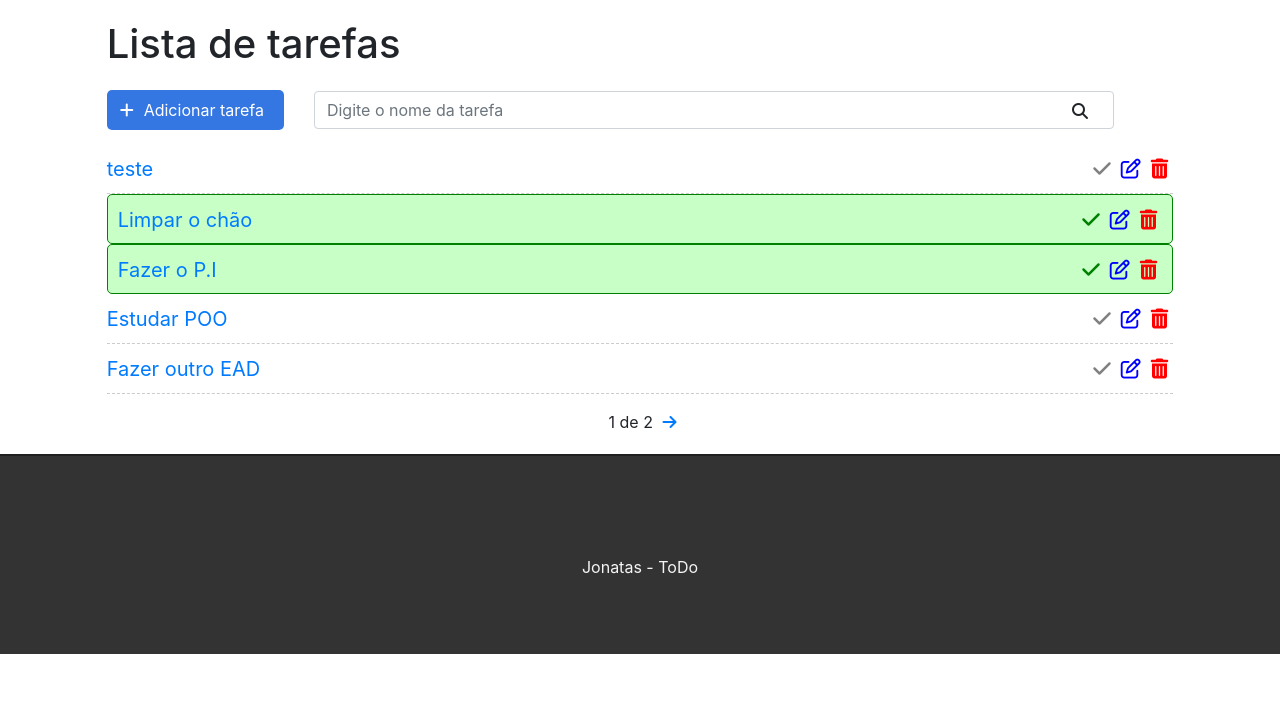
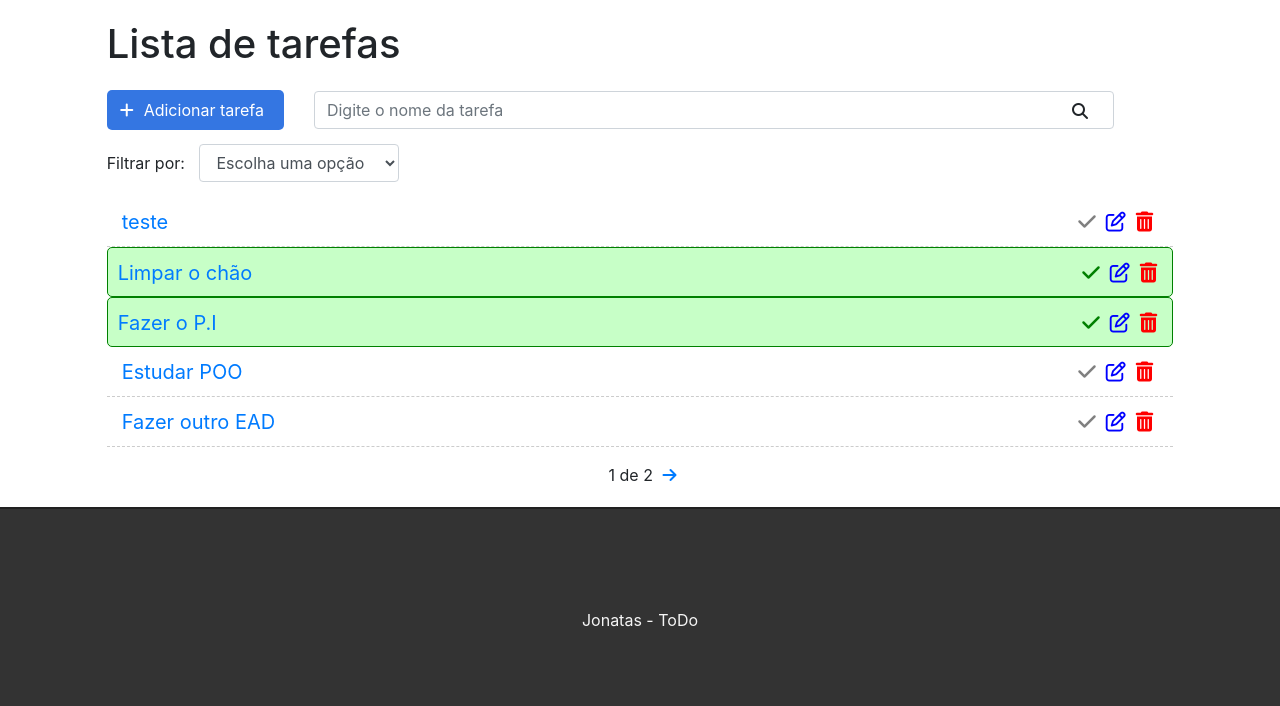
Before and after one commit to Jonntz/todo-django, a Django app: page / in a window 1280 px wide. Shown: the part 57-763 px from the top of the page. Run offline with Django 3.2, Linux system fonts and the light colour scheme; a user stored in the database is signed in; data comes from the database, SQL or seed files in the repository; both versions use the stored data as it was after the commit; some libraries are stand-ins or nearby versions.

Commit message:
Adicionando filtros de tarefas

```diff
--- a/tasks/static/css/styles.css
+++ b/tasks/static/css/styles.css
@@ -80,6 +80,7 @@
     list-style: none;
     font-size: 20px;
     height: 50px;
+    padding: 0 15px;
     padding-top: 10px;
     border-bottom: 1px dashed #ccc;
 }
@@ -166,3 +167,17 @@ ul.messages li {
     margin-top: 30px;
     text-align: center;
 }
+
+/* Filtro */
+
+.filter-div{
+    margin-bottom: 15px;
+    padding: 0;
+
+}
+
+#filter{
+    display: inline-block;
+    width: 200px;
+    margin-left: 10px;
+}
--- a/tasks/static/js/scripts.js
+++ b/tasks/static/js/scripts.js
@@ -1,7 +1,9 @@
 $(document).ready(function(){
+    var baseUrl = 'http://127.0.0.1:8000/';
     var deleteBtn = $('.delete-btn');
     var searchBtn = $('#search-btn');
     var searchForm = $('#search-form');
+    var filter =  $('#filter');
 
     $(deleteBtn).on('click', function(e){
         e.preventDefault();
@@ -18,4 +20,9 @@ $(document).ready(function(){
         searchForm.submit();
     });
 
+    $(filter).change(function() {
+        var filter = $(this).val();
+        window.location.href = baseUrl + '?filter=' + filter;
+    });
+
 });
--- a/tasks/templates/tasks/list.html
+++ b/tasks/templates/tasks/list.html
@@ -18,6 +18,16 @@
                 <i class="fa fa-search" aria-hidden="true" id="search-btn"></i>
             </form>
         </div>
+
+        <div class="col-12 filter-div">
+            <span>Filtrar por: </span>
+            <select name="filter" id="filter" class="form-control">
+                <option value="">Escolha uma opção </option>
+                <option value="done">Tarefas concluídas </option>
+                <option value="Doing">Tarefas em execução </option>
+            </select>
+        </div>
+
 
          {% if messages %}
             <ul class="messages">
--- a/tasks/views.py
+++ b/tasks/views.py
@@ -9,9 +9,13 @@ from django.core.paginator import Paginator
 @login_required
 def task_list(request):
     search = request.GET.get('search')
+    searchFilter = request.GET.get('filter')
 
     if search:
         tasks = Task.objects.filter(title__icontains=search, user=request.user)
+
+    elif searchFilter:
+        tasks = Task.objects.filter(done=searchFilter, user=request.user)
 
     else:
         task_list = Task.objects.all().order_by('-created_at').filter(user=request.user)
```
Also changed, not shown: db.sqlite3.
